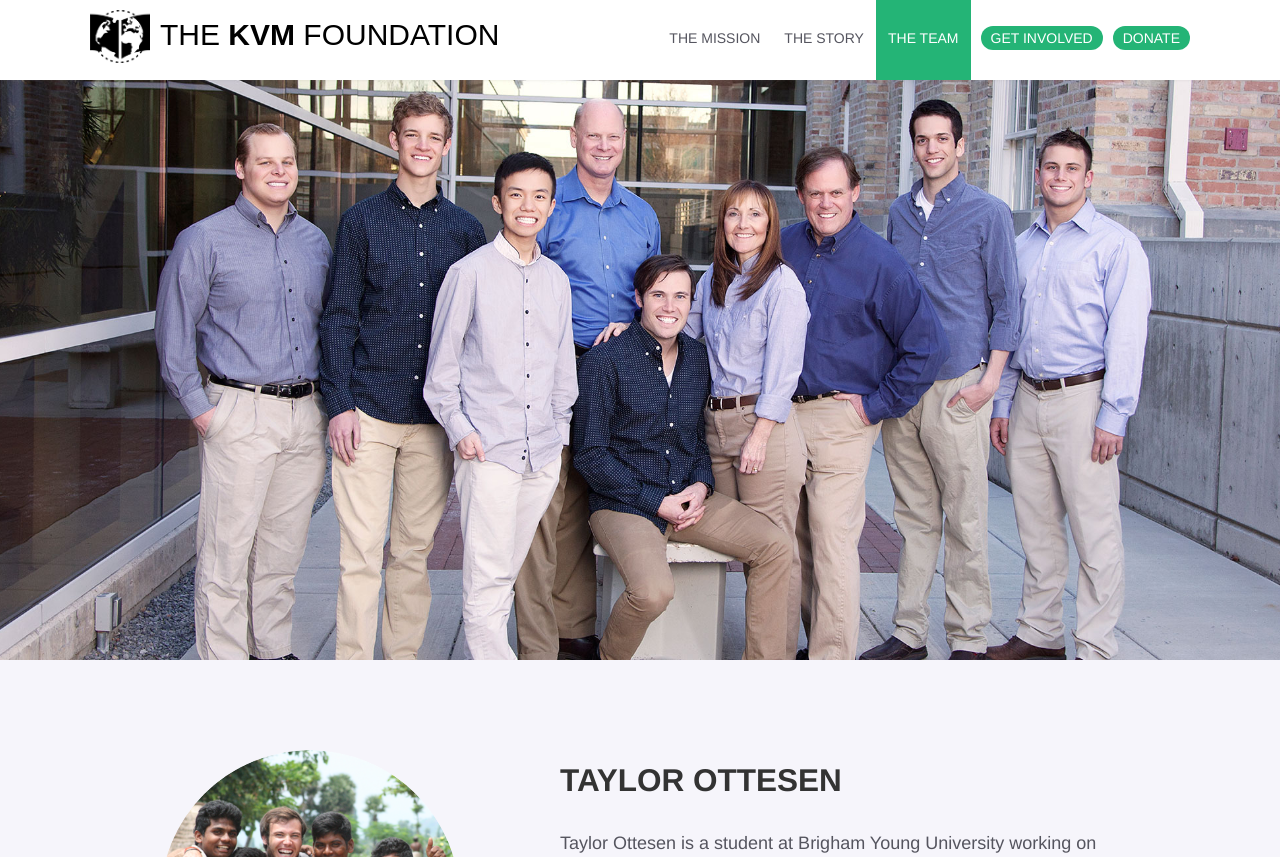
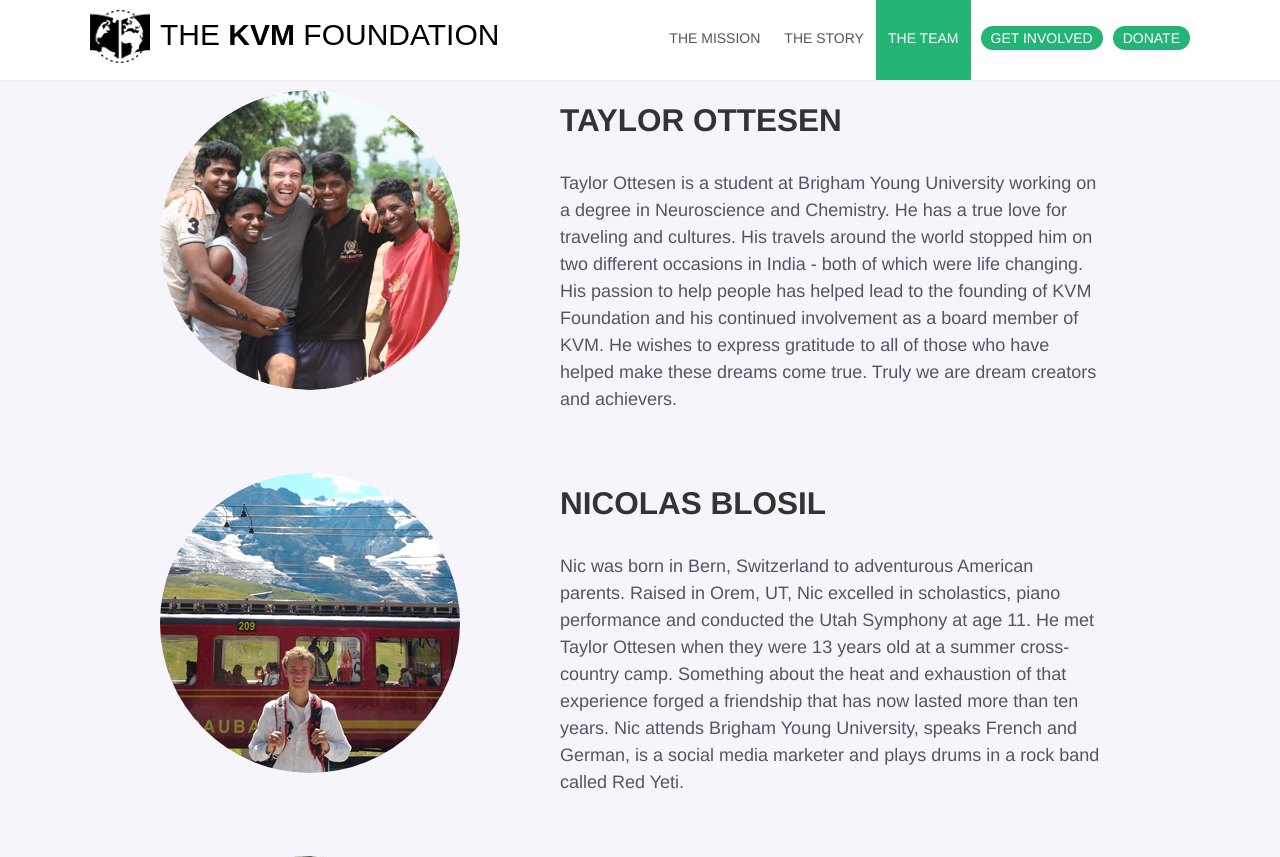
Before and after one commit to plusk01/kvm-foundation, a PHP site: page /the-team/ in a window 1280 px wide. Shown: the top 857 px of the page. Run offline with PHP 8.4, Linux system fonts and the light colour scheme.

Commit message:
remove team banner

```diff
--- a/www/the-team/index.php
+++ b/www/the-team/index.php
@@ -59,16 +59,16 @@
         <!-- MEET THE TEAM -->
 <div id="theteam" class="meetteam">
 
-  <header class="team-banner">
+<!--   <header class="team-banner">
       <div class="header-container">
         <div class="header-title">
-          <!-- <h1>Meet the team</h1> -->
+          <h1>Meet the team</h1>
         </div>
         <div class="header-content">
 
         </div>
       </div>
-    </header>
+    </header> -->
 
 
 
```
